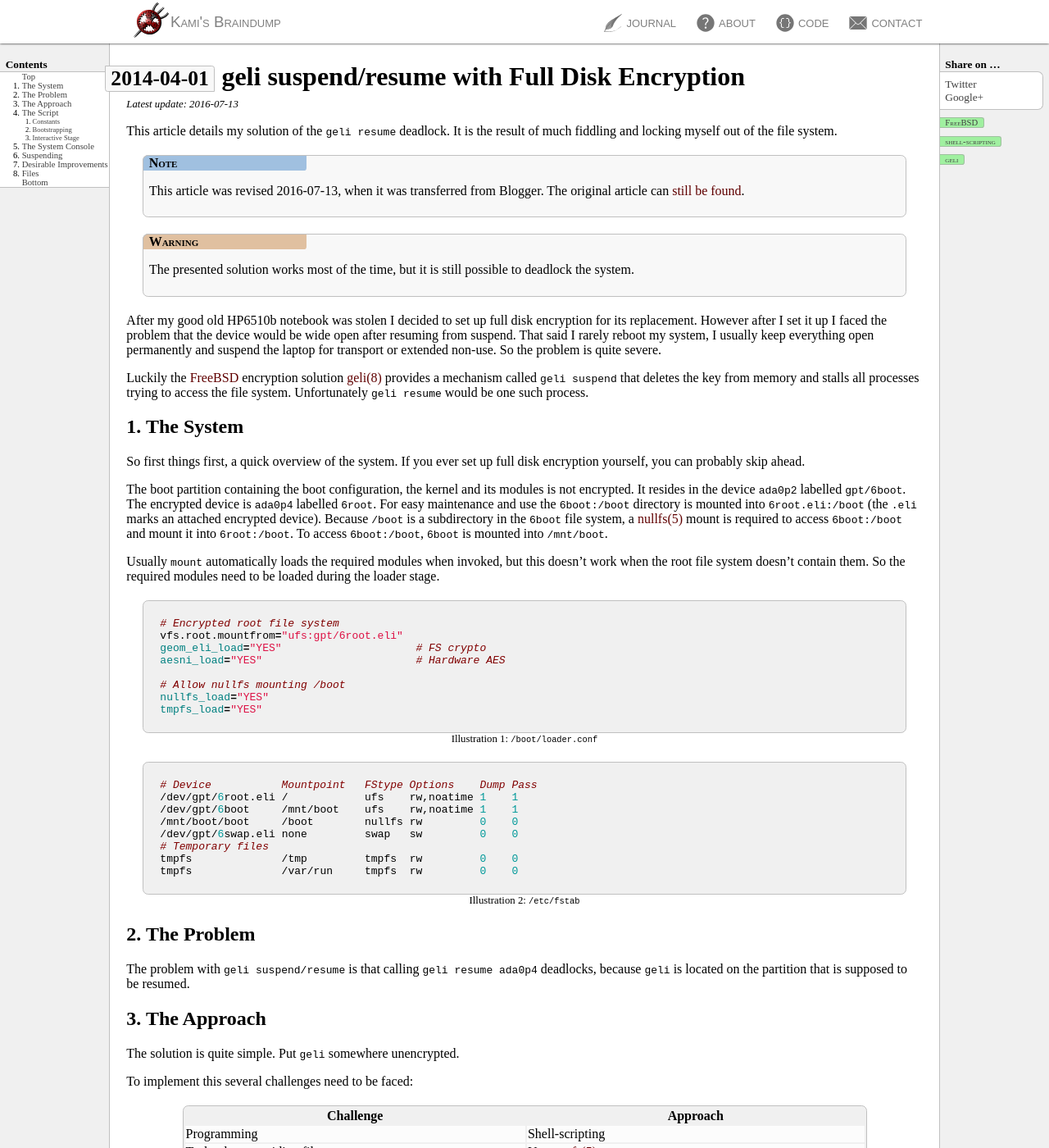
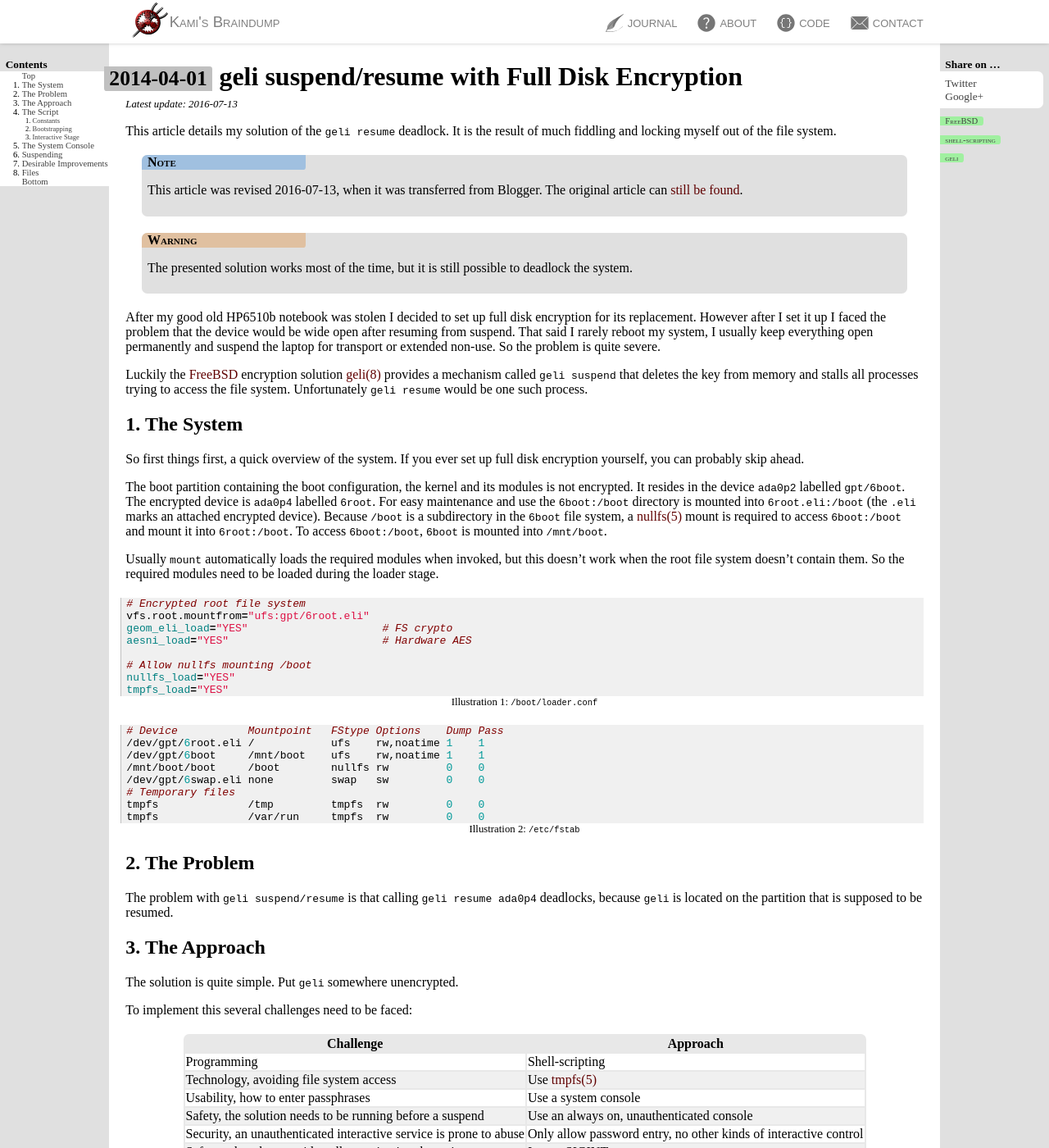
Before and after one commit to lonkamikaze/lonkamikaze.github.io, a Jekyll site: the page built from _posts/2014-04-01-geli-suspend-resume-with-full-disk-encryption.md, in a window 1280 px wide and 1400 px high. Shown: the whole window at 82% size. Built offline with Jekyll 4.4.1, drawn with Linux system fonts in a browser that asks for light colours.

Commit message:
Get rid of all those borders

```diff
--- a/css/main.css
+++ b/css/main.css
@@ -14,12 +14,12 @@ body {
 	width:               100%;
 	top:                 0pt;
 	background:          #ffffff;
-	padding:             0pt 101pt;
+	padding:             0pt 100pt;
 	font-family:         sans-serif;
 	font-variant:        small-caps;
 	font-size:           14pt;
 	line-height:         40pt;
-	box-shadow:          0pt 0pt 2pt;
+	box-shadow:          0pt -3pt 5pt;
 	list-style-type:     none;
 	margin:              0pt;
 	text-align:          right;
@@ -107,9 +107,6 @@ body {
 
 #left > ol {
 	background:          #ffffff;
-	border:              1pt solid #c0c0c0;
-	border-left:         0pt none;
-	border-right:        0pt none;
 	margin:              0pt -5pt;
 	overflow-y:          auto;
 	max-height:          calc(100vh - 55pt - 2.83em);
@@ -121,8 +118,6 @@ body {
 
 #right ul {
 	background:          #ffffff;
-	border:              1pt solid #c0c0c0;
-	border-left:         0pt none;
 	border-radius:       0pt 5pt 5pt 0pt;
 	list-style-type:     none;
 	padding:             5pt;
@@ -179,16 +174,21 @@ body {
 }
 
 #content pre, .details {
+	counter-increment:   illustration;
+}
+
+.details {
 	border-radius:       5pt;
-	border:              1pt solid #c0c0c0;
 	margin:              15pt;
 	padding:             15pt;
-	counter-increment:   illustration;
 }
 
 #content pre {
 	white-space:         pre-wrap;
 	word-break:          break-all;
+	border-left:         1pt solid #c0c0c0;
+	margin:              15pt 0pt 15pt -5pt;
+	padding-left:        5pt;
 }
 
 #content pre + p, .highlighter-rouge + p, #content table + p,
@@ -206,22 +206,21 @@ body {
 	font-weight:         bold;
 }
 
-#content a, #content a:visited .date {
+#content a {
 	color:               #600000;
 	text-decoration:     none;
 }
 
-#content a .date, #content a:visited .date {
-	color:               #000000;
+#content a:hover, #content li > a:first-child:hover {
+	color:               #e04000;
 }
 
-#content a:hover, #content a:hover .date {
-	color:               #e04000;
+#content li > a:first-child, #content h4 > a {
+	color:               #000000;
 }
 
 #content table {
 	border-radius:       5pt;
-	border:              1pt solid #c0c0c0;
 	margin:              15pt auto;
 	counter-increment:   table;
 }
@@ -340,7 +339,6 @@ body {
 .date {
 	font-size:           80%;
 	border-radius:       0pt 2.5pt 0pt 2.5pt;
-	border:              1pt solid #c0c0c0;
 	padding:             0pt 5pt;
 	display:             inline-block;
 }
@@ -368,7 +366,6 @@ body {
 
 .tag {
 	font-size:           80%;
-	border:              1pt solid #a0c0a0;
 	border-radius:       2.5pt;
 	font-variant:        small-caps;
 	white-space:         nowrap;
@@ -395,17 +392,13 @@ body {
 
 .note {
 	border-radius:       5pt;
-	border:              1pt solid #c0c0c0;
 	margin:              15pt;
 	padding:             5pt;
 }
 
 .note h4 {
 	border-radius:       5pt 0pt 2.5pt 0pt;
-	border:              1pt solid #c0c0c0;
-	border-bottom:       none;
-	border-right:        none;
-	margin:              -6pt 0pt 0pt -6pt;
+	margin:              -5pt 0pt 0pt -5pt;
 	width:               150pt;
 	padding:             0pt 5pt;
 	font-variant:        small-caps;
@@ -516,7 +509,7 @@ body {
 
 @media print {
 
-#header, #left, #right, #footer {
+#header, #left, #right, #footer, #content > ul:last-child li:last-child {
 	display:             none;
 }
 
@@ -524,14 +517,16 @@ body {
 	margin:              50pt;
 }
 
+#content table {
+	border-collapse:     collapse;
+}
+
 #content td {
+	margin:              0pt;
 	border:              1pt solid #c0c0c0;
 }
 
 .note h4 {
-	border:              1pt solid #c0c0c0;
-	border-top:          none;
-	border-left:         none;
 	margin:              -5pt 0pt 0pt -5pt;
 }
 
@@ -548,7 +543,7 @@ body {
 @media screen {
 
 body {
-	background:          #f0f0f0;
+	background:          #e0e0e0;
 	overflow-y:          scroll;
 }
 
@@ -556,8 +551,6 @@ body {
 	background:          #ffffff;
 	padding:             40pt 15pt 0pt 15pt;
 	margin:              0pt 100pt 0pt 100pt;
-	border-left:         1pt solid #c0c0c0;
-	border-right:        1pt solid #c0c0c0;
 	min-height:          100vh;
 }
 
@@ -579,11 +572,15 @@ body {
 }
 
 #content table {
-	background:          #f0f0f0;
+	background:          #e8e8e8;
 }
 
 #content td {
-	background:          #fcfcfc;
+	background:          #ffffff;
+}
+
+#content table tr:nth-child(2n) td {
+	background:          #f0f0f0;
 }
 
 #content img {
@@ -591,7 +588,7 @@ body {
 }
 
 .date {
-	background:          #f8f8f8;
+	background:          #c0c0c0;
 	margin:              0pt 0pt 0pt -20pt;
 }
 
@@ -600,7 +597,7 @@ body {
 }
 
 .note {
-	background:          #f8f8f8;
+	background:          #e0e0e0;
 }
 
 .note h4 {
```
